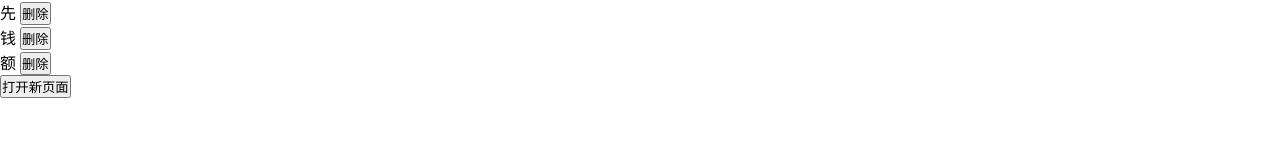
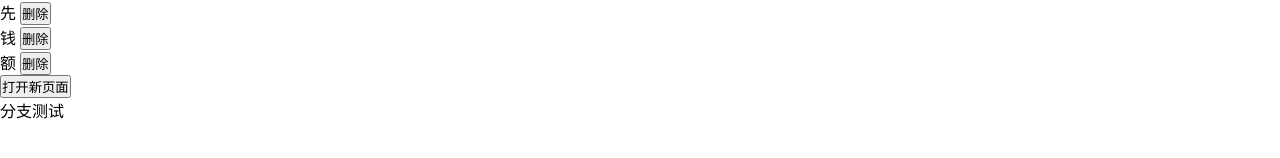
Before and after one commit to liyebang/new, a Vue app: page /#/me in a window 1280 px wide. Shown: the part 384-542 px from the top of the page. Built offline with nearby package versions, Linux system fonts and the light colour scheme.

Commit message:
分支测试

```diff
--- a/src/pages/me.vue
+++ b/src/pages/me.vue
@@ -9,6 +9,7 @@
                <button @click="handleDelet(index)">删除</button>
           </div>
           <button @click="handleOpen">打开新页面</button>
+          <div>分支测试</div>
       </div>
   </div>
 </template>
```
